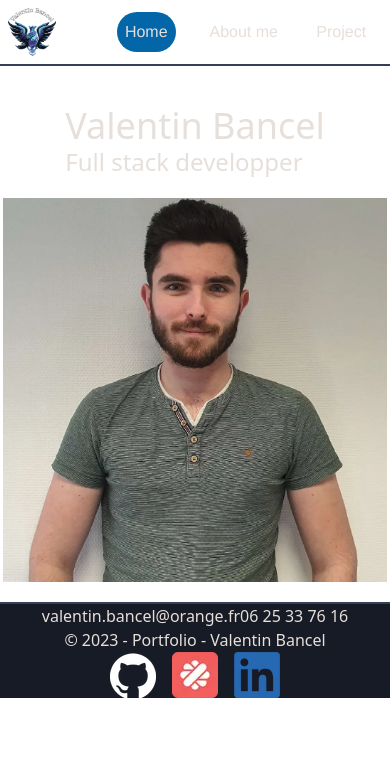
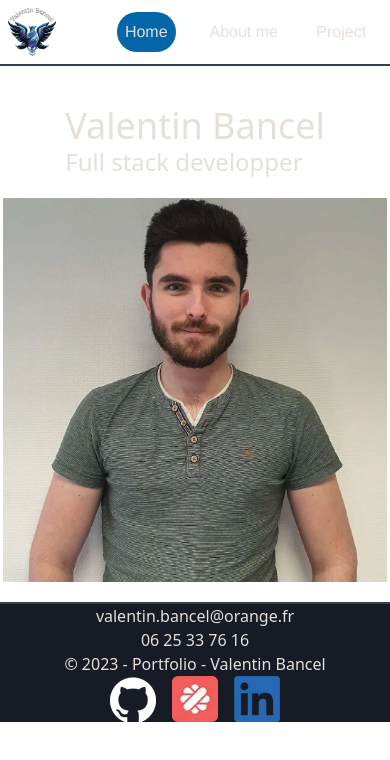
Before and after one commit to ValentinBancel/ValentinBancel-portefolio, an Angular app: page /home in a window 390 px wide. Shown: the top 760 px of the page. Built offline with nearby package versions, Linux system fonts and the light colour scheme.

Commit message:
add(responsive): fix responsive for footer

```diff
--- a/src/app/component/footer/footer.component.html
+++ b/src/app/component/footer/footer.component.html
@@ -1,13 +1,13 @@
 <html class="nav-container">
     <title>Footer page</title>
-    <body class="border-t-2 border-[#363F59]">
+    <body class="border-t-2 border-[#363F59] sm:py-3">
         <div class="text-center w-full sm:grid sm:grid-cols-3 sm:grid-rows-1">
-            <div class="flex items-center justify-center sm:justify-start sm:grid sm:grid-rows-2 sm:ml-4">
+            <div class="flex items-center justify-center sm:justify-start grid grid-rows-2 sm:ml-4">
                 <div class="">
-                    <p class="sm:row-start-1">valentin.bancel&#64;orange.fr</p>
+                    <p class="row-start-1">valentin.bancel&#64;orange.fr</p>
                 </div>
                 <div class="">
-                    <p class="sm:row-start-2">06 25 33 76 16</p>
+                    <p class="row-start-2">06 25 33 76 16</p>
                 </div>
             </div>
             <div class="sm:flex sm:items-center sm:justify-center">
@@ -15,7 +15,7 @@
                     <p class=""> © 2023 - Portfolio - Valentin Bancel</p>
                 </div>
             </div>
-            <div class="flex items-center justify-center sm:justify-end sm:items-center">
+            <div class="flex items-center justify-center sm:justify-end sm:items-center sm:mr-[3%]">
                 <a href="#" class="">
                     <img src="../../assets/rsz_github-mark-white.webp" alt="logo" class="ml-auto"/>
                 </a>
```
